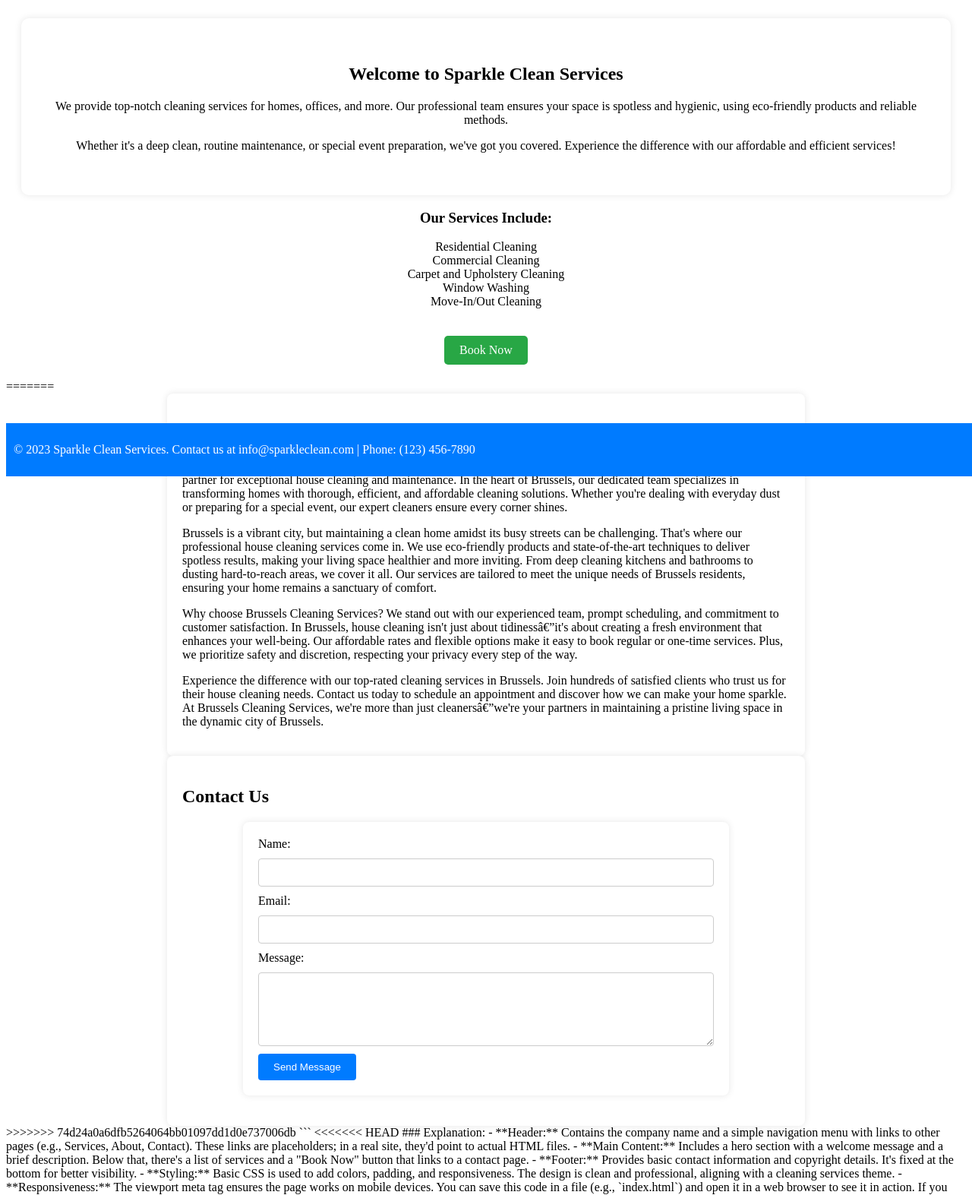
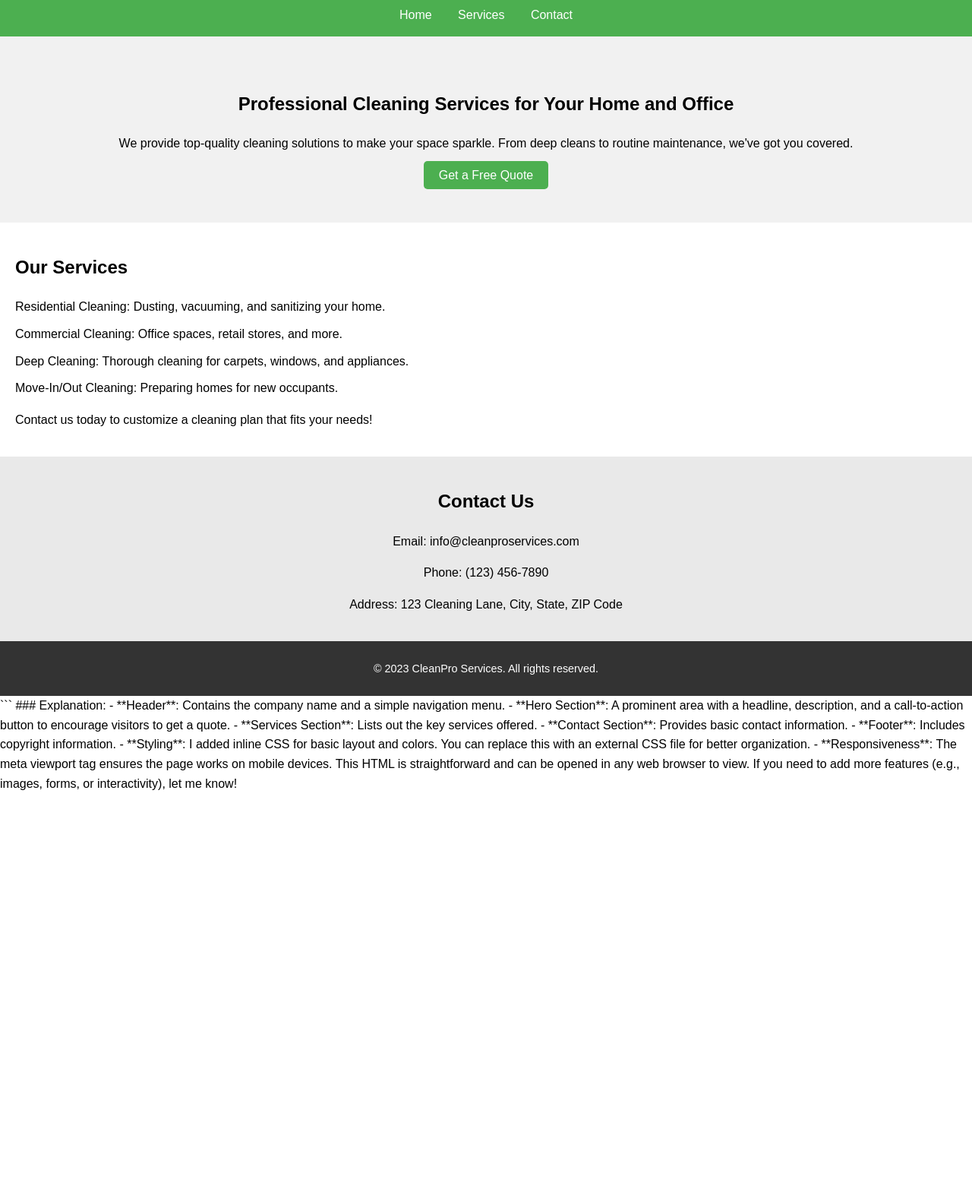
Before and after one commit to EconsultingWCU/cleaning-site, a plain HTML site: page index.html in a window 1280 px wide. Shown: the part 153-1726 px from the top of the page at 76% size. After the commit the page ends 1197 px from the top, so only its background shows below. Drawn offline with Linux system fonts and the light colour scheme.

Commit message:
Update index.html with new content

````diff
--- a/index.html
+++ b/index.html
@@ -1,4 +1,4 @@
-Below is a simple HTML code for a cleaning services website homepage. I've kept it straightforward, focusing on essential elements like a header, navigation, main content section, and footer. I've also included basic inline CSS in the `<style>` tag to make it visually appealing without relying on external files. This code is responsive and can be copied directly into an HTML file.
+Below is a simple HTML code for a cleaning services website homepage. I've kept it basic, using semantic HTML for structure and added minimal inline CSS to make it somewhat presentable. This is not a full-fledged website but a starting point that you can enhance with CSS, JavaScript, or a framework like Bootstrap.
 
 ```html
 <!DOCTYPE html>
@@ -6,189 +6,71 @@ Below is a simple HTML code for a cleaning services website homepage. I've kept
 <head>
     <meta charset="UTF-8">
     <meta name="viewport" content="width=device-width, initial-scale=1.0">
-<<<<<<< HEAD
-    <title>Sparkle Clean Services - Home</title>
-=======
-    <meta name="description" content="Discover top-quality cleaning services in Brussels. Our expert team provides reliable house cleaning to keep your home spotless and fresh.">
-    <meta name="keywords" content="cleaning services, Brussels, house cleaning">
-    <title>Brussels Cleaning Services</title>
->>>>>>> 74d24a0a6dfb5264064bb01097dd1d0e737006db
+    <title>CleanPro Services - Professional Cleaning</title>
     <style>
-        body {
-            font-family: Arial, sans-serif;
-            margin: 0;
-<<<<<<< HEAD
-            padding: 0;
-            background-color: #f4f4f4;
-            color: #333;
-=======
-            padding: 20px;
-            background-color: #f4f4f4;
-            line-height: 1.6;
->>>>>>> 74d24a0a6dfb5264064bb01097dd1d0e737006db
-        }
-        header {
-            background-color: #007bff; /* Blue color for header */
-            color: white;
-            text-align: center;
-            padding: 20px;
-        }
-        nav a {
-            color: white;
-            margin: 0 15px;
-            text-decoration: none;
-        }
-        nav a:hover {
-            text-decoration: underline;
-        }
-        main {
-            padding: 20px;
-            text-align: center;
-        }
-        .hero {
-            background-color: #ffffff;
-            padding: 40px;
-            border-radius: 10px;
-            box-shadow: 0 0 10px rgba(0, 0, 0, 0.1);
-        }
-        footer {
-            background-color: #007bff;
-            color: white;
-<<<<<<< HEAD
-            text-align: center;
-            padding: 10px;
-            position: fixed;
-            bottom: 0;
-            width: 100%;
-=======
-            padding: 20px;
-            margin-bottom: 20px;
-        }
-        h1 {
-            margin: 0;
-        }
-        .content {
-            max-width: 800px;
-            margin: 0 auto;
-            padding: 20px;
-            background-color: white;
-            border-radius: 8px;
-            box-shadow: 0 0 10px rgba(0,0,0,0.1);
-        }
-        form {
-            max-width: 600px;
-            margin: 20px auto;
-            padding: 20px;
-            background-color: white;
-            border-radius: 8px;
-            box-shadow: 0 0 10px rgba(0,0,0,0.1);
-        }
-        input, textarea {
-            width: 100%;
-            padding: 10px;
-            margin: 10px 0;
-            border: 1px solid #ccc;
-            border-radius: 4px;
-        }
-        button {
-            background-color: #007bff;
-            color: white;
-            padding: 10px 20px;
-            border: none;
-            border-radius: 4px;
-            cursor: pointer;
-        }
-        button:hover {
-            background-color: #0056b3;
->>>>>>> 74d24a0a6dfb5264064bb01097dd1d0e737006db
-        }
+        body { font-family: Arial, sans-serif; margin: 0; padding: 0; line-height: 1.6; }
+        header { background-color: #4CAF50; color: white; padding: 15px; text-align: center; }
+        nav a { color: white; margin: 0 15px; text-decoration: none; }
+        .hero { background-color: #f1f1f1; padding: 50px 20px; text-align: center; }
+        .services { padding: 20px; }
+        .services ul { list-style-type: none; padding: 0; }
+        .services li { margin: 10px 0; }
+        footer { background-color: #333; color: white; padding: 10px; text-align: center; font-size: 0.9em; }
     </style>
 </head>
 <body>
+    <!-- Header Section -->
     <header>
-        <h1>Sparkle Clean Services</h1>
+        <h1>CleanPro Services</h1>
         <nav>
-            <a href="index.html">Home</a>
-            <a href="services.html">Services</a>
-            <a href="about.html">About</a>
-            <a href="contact.html">Contact</a>
+            <a href="#home">Home</a>
+            <a href="#services">Services</a>
+            <a href="#contact">Contact</a>
         </nav>
     </header>
 
-<<<<<<< HEAD
-    <main>
-        <section class="hero">
-            <h2>Welcome to Sparkle Clean Services</h2>
-            <p>We provide top-notch cleaning services for homes, offices, and more. Our professional team ensures your space is spotless and hygienic, using eco-friendly products and reliable methods.</p>
-            <p>Whether it's a deep clean, routine maintenance, or special event preparation, we've got you covered. Experience the difference with our affordable and efficient services!</p>
-        </section>
-
-        <section>
-            <h3>Our Services Include:</h3>
-            <ul style="list-style-type: none; padding: 0;">
-                <li>Residential Cleaning</li>
-                <li>Commercial Cleaning</li>
-                <li>Carpet and Upholstery Cleaning</li>
-                <li>Window Washing</li>
-                <li>Move-In/Out Cleaning</li>
-            </ul>
-            <a href="contact.html" style="display: inline-block; margin-top: 20px; padding: 10px 20px; background-color: #28a745; color: white; text-decoration: none; border-radius: 5px;">Book Now</a>
-        </section>
-    </main>
-
-    <footer>
-        <p>&copy; 2023 Sparkle Clean Services. Contact us at info@sparkleclean.com | Phone: (123) 456-7890</p>
-    </footer>
-=======
-    <section class="content">
-        <h2>Professional Cleaning Services in Brussels</h2>
-        <p>Are you searching for reliable cleaning services in Brussels? Look no further than Brussels Cleaning Services, your trusted partner for exceptional house cleaning and maintenance. In the heart of Brussels, our dedicated team specializes in transforming homes with thorough, efficient, and affordable cleaning solutions. Whether you're dealing with everyday dust or preparing for a special event, our expert cleaners ensure every corner shines.</p>
-
-        <p>Brussels is a vibrant city, but maintaining a clean home amidst its busy streets can be challenging. That's where our professional house cleaning services come in. We use eco-friendly products and state-of-the-art techniques to deliver spotless results, making your living space healthier and more inviting. From deep cleaning kitchens and bathrooms to dusting hard-to-reach areas, we cover it all. Our services are tailored to meet the unique needs of Brussels residents, ensuring your home remains a sanctuary of comfort.</p>
-
-        <p>Why choose Brussels Cleaning Services? We stand out with our experienced team, prompt scheduling, and commitment to customer satisfaction. In Brussels, house cleaning isn't just about tidiness—it's about creating a fresh environment that enhances your well-being. Our affordable rates and flexible options make it easy to book regular or one-time services. Plus, we prioritize safety and discretion, respecting your privacy every step of the way.</p>
-
-        <p>Experience the difference with our top-rated cleaning services in Brussels. Join hundreds of satisfied clients who trust us for their house cleaning needs. Contact us today to schedule an appointment and discover how we can make your home sparkle. At Brussels Cleaning Services, we're more than just cleaners—we're your partners in maintaining a pristine living space in the dynamic city of Brussels.</p>
-
-        <!-- Word count: Approximately 320 words -->
+    <!-- Hero Section -->
+    <section class="hero" id="home">
+        <h2>Professional Cleaning Services for Your Home and Office</h2>
+        <p>We provide top-quality cleaning solutions to make your space sparkle. From deep cleans to routine maintenance, we've got you covered.</p>
+        <a href="#contact" style="background-color: #4CAF50; color: white; padding: 10px 20px; text-decoration: none; border-radius: 5px;">Get a Free Quote</a>
     </section>
 
-    <section class="content">
+    <!-- Services Section -->
+    <section class="services" id="services">
+        <h2>Our Services</h2>
+        <ul>
+            <li>Residential Cleaning: Dusting, vacuuming, and sanitizing your home.</li>
+            <li>Commercial Cleaning: Office spaces, retail stores, and more.</li>
+            <li>Deep Cleaning: Thorough cleaning for carpets, windows, and appliances.</li>
+            <li>Move-In/Out Cleaning: Preparing homes for new occupants.</li>
+        </ul>
+        <p>Contact us today to customize a cleaning plan that fits your needs!</p>
+    </section>
+
+    <!-- Contact Section -->
+    <section id="contact" style="padding: 20px; text-align: center; background-color: #e9e9e9;">
         <h2>Contact Us</h2>
-        <form action="https://formspree.io/f/xyzwkkrv" method="POST">
-            <label for="name">Name:</label>
-            <input type="text" id="name" name="name" required>
+        <p>Email: info@cleanproservices.com</p>
+        <p>Phone: (123) 456-7890</p>
+        <p>Address: 123 Cleaning Lane, City, State, ZIP Code</p>
+    </section>
 
-            <label for="email">Email:</label>
-            <input type="email" id="email" name="email" required>
-
-            <label for="message">Message:</label>
-            <textarea id="message" name="message" rows="5" required></textarea>
-
-            <button type="submit">Send Message</button>
-        </form>
-    </section>
->>>>>>> 74d24a0a6dfb5264064bb01097dd1d0e737006db
+    <!-- Footer Section -->
+    <footer>
+        <p>&copy; 2023 CleanPro Services. All rights reserved.</p>
+    </footer>
 </body>
 </html>
 ```
 
-<<<<<<< HEAD
 ### Explanation:
-- **Header:** Contains the company name and a simple navigation menu with links to other pages (e.g., Services, About, Contact). These links are placeholders; in a real site, they'd point to actual HTML files.
-- **Main Content:** Includes a hero section with a welcome message and a brief description. Below that, there's a list of services and a "Book Now" button that links to a contact page.
-- **Footer:** Provides basic contact information and copyright details. It's fixed at the bottom for better visibility.
-- **Styling:** Basic CSS is used to add colors, padding, and responsiveness. The design is clean and professional, aligning with a cleaning services theme.
-- **Responsiveness:** The viewport meta tag ensures the page works on mobile devices.
+- **Header**: Contains the company name and a simple navigation menu.
+- **Hero Section**: A prominent area with a headline, description, and a call-to-action button to encourage visitors to get a quote.
+- **Services Section**: Lists out the key services offered.
+- **Contact Section**: Provides basic contact information.
+- **Footer**: Includes copyright information.
+- **Styling**: I added inline CSS for basic layout and colors. You can replace this with an external CSS file for better organization.
+- **Responsiveness**: The meta viewport tag ensures the page works on mobile devices.
 
-You can save this code in a file (e.g., `index.html`) and open it in a web browser to see it in action. If you need to add more features like images or JavaScript, let me know!
-=======
-This one-page HTML site includes:
-- **Header**: An <h1> element with the title "Brussels Cleaning Services" styled in a centered, blue background header.
-- **SEO-Optimized Content**: A 320-word section in the <section> that naturally incorporates keywords like "cleaning services," "Brussels," and "house cleaning." The content is engaging, informative, and structured for readability, with keywords used in headings and paragraphs to boost SEO.
-- **Contact Form**: A simple form with fields for name, email, and message, using the specified action attribute. It includes required attributes for basic validation.
-- **Basic CSS**: Inline styles for a clean, responsive layout, including styling for the header, content sections, and form elements.
-- **Meta Tags**: Included in the <head> for SEO, covering charset, viewport, description, and keywords to improve search engine visibility.
-
-This page is fully self-contained and ready to use. Simply save it as an HTML file and open it in a browser.
->>>>>>> 74d24a0a6dfb5264064bb01097dd1d0e737006db
+This HTML is straightforward and can be opened in any web browser to view. If you need to add more features (e.g., images, forms, or interactivity), let me know!
````
